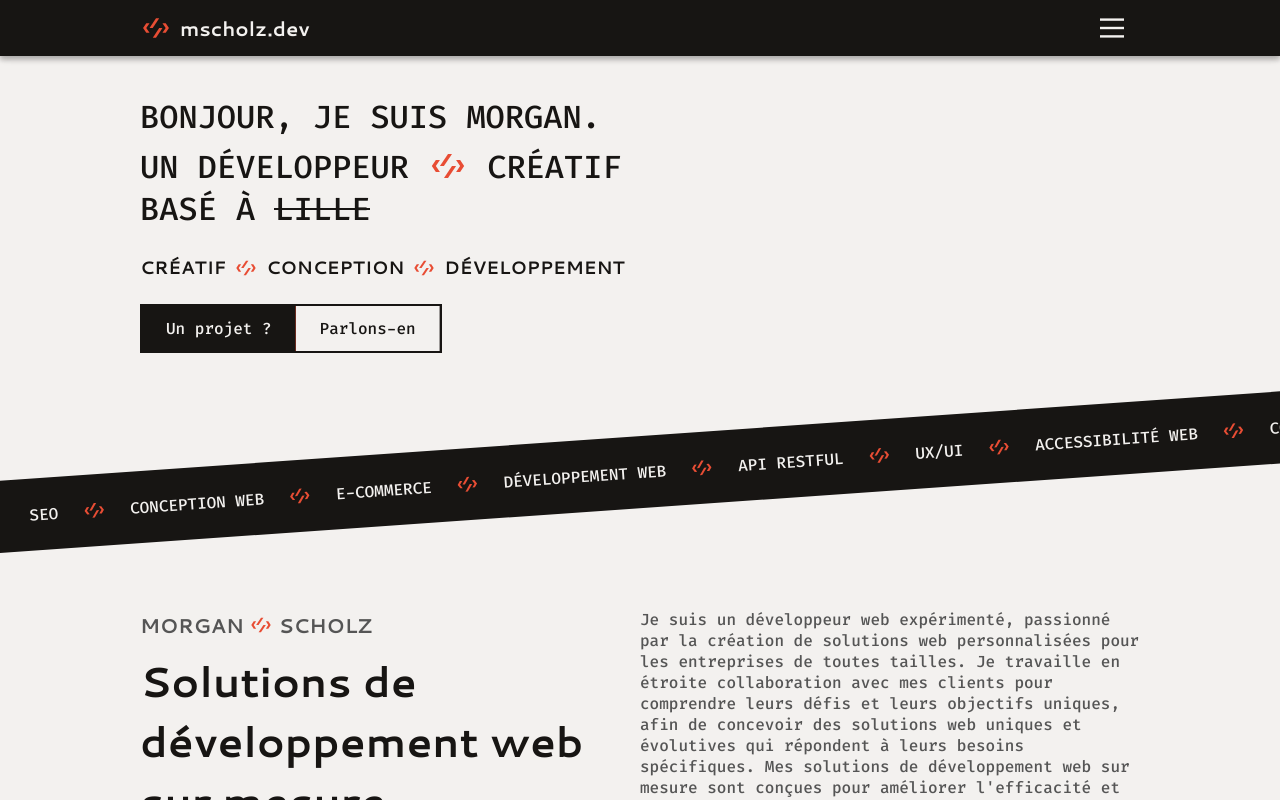
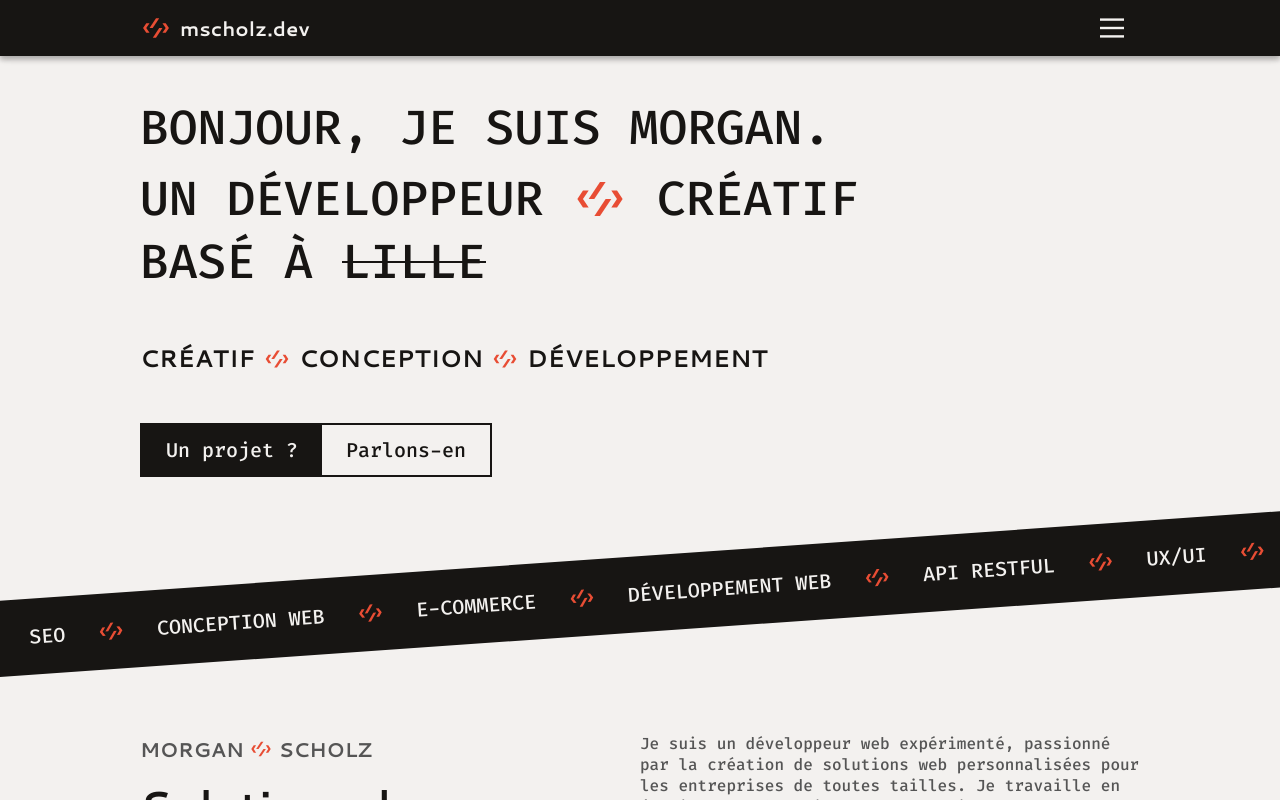
Before and after one commit to mscholz-dev/nextfolio, a Next.js app: page / in a window 1280 px wide. Shown: the top 800 px of the page. Built offline with nearby package versions, Linux system fonts and the light colour scheme.

Commit message:
update home

```diff
--- a/styles/components/banner.scss
+++ b/styles/components/banner.scss
@@ -1,7 +1,7 @@
 .banner {
   align-items: center;
   background: $black;
-  bottom: -200px;
+  bottom: -156px;
   display: flex;
   left: 0;
   padding: 24px 32px;
@@ -9,6 +9,10 @@
   transform: rotate(-4deg);
   transform-origin: left bottom;
   width: max-content;
+
+  @include responsive(t-xs) {
+    bottom: -200px;
+  }
 
   &-container {
     align-items: center;
@@ -22,11 +26,23 @@
     min-height: 24px;
     min-width: 24px;
     width: 24px;
+
+    @include responsive(t-xs) {
+      height: 28px;
+      margin: 0 32px;
+      min-height: 28px;
+      min-width: 28px;
+      width: 28px;
+    }
   }
 
   &-word {
     color: $white;
     font-size: 16px;
     text-transform: uppercase;
+
+    @include responsive(t-xs) {
+      font-size: 20px;
+    }
   }
 }
--- a/styles/components/intro.scss
+++ b/styles/components/intro.scss
@@ -1,6 +1,10 @@
 .intro {
-  margin-bottom: 256px;
+  margin-bottom: 196px;
   position: relative;
+
+  @include responsive(t-xs) {
+    margin-bottom: 256px;
+  }
 
   &-main {
     margin: 0 auto;
@@ -10,11 +14,23 @@
   &-title {
     display: flex;
     flex-direction: column;
-    margin-bottom: 24px;
+    margin-bottom: 32px;
+
+    @include responsive(t-xs) {
+      margin-bottom: 48px;
+    }
 
     &-item {
       font-size: 32px;
       text-transform: uppercase;
+
+      @include responsive(s-xl) {
+        font-size: 38px;
+      }
+
+      @include responsive(t-xs) {
+        font-size: 48px;
+      }
 
       &-icon {
         fill: $primary-color;
@@ -22,6 +38,18 @@
         position: relative;
         top: 8px;
         width: 40px;
+
+        @include responsive(s-xl) {
+          height: 48px;
+          top: 10px;
+          width: 48px;
+        }
+
+        @include responsive(t-xs) {
+          height: 56px;
+          top: 12px;
+          width: 56px;
+        }
       }
 
       &-strike {
@@ -45,11 +73,23 @@
   &-keywords {
     display: flex;
     flex-wrap: wrap;
-    margin-bottom: 24px;
+    margin-bottom: 32px;
+
+    @include responsive(t-xs) {
+      margin-bottom: 48px;
+    }
 
     &-title {
       font-size: 18px;
       text-transform: uppercase;
+
+      @include responsive(s-xl) {
+        font-size: 20px;
+      }
+
+      @include responsive(t-xs) {
+        font-size: 24px;
+      }
     }
 
     &-icon {
@@ -59,6 +99,12 @@
       position: relative;
       top: 2px;
       width: 24px;
+
+      @include responsive(t-xs) {
+        height: 28px;
+        top: 4px;
+        width: 28px;
+      }
     }
   }
 
@@ -118,8 +164,20 @@
 
     &-text {
       display: block;
-      font-size: 16px;
+      font-size: 14px;
       padding: 12px 24px;
+
+      @include responsive(s-xs) {
+        font-size: 16px;
+      }
+
+      @include responsive(s-xl) {
+        font-size: 18px;
+      }
+
+      @include responsive(t-xs) {
+        font-size: 20px;
+      }
 
       &:first-child {
         border: 0;
--- a/utils/data/homeBanner.ts
+++ b/utils/data/homeBanner.ts
@@ -35,6 +35,10 @@ const homeBanner = [
     id: 8,
     word: "Collaboration avec les clients",
   },
+  {
+    id: 9,
+    word: "Design responsive",
+  },
 ];
 
 export default homeBanner;
```
Also changed, not shown: 1 other file (tests, documents, lock files or other folders).
